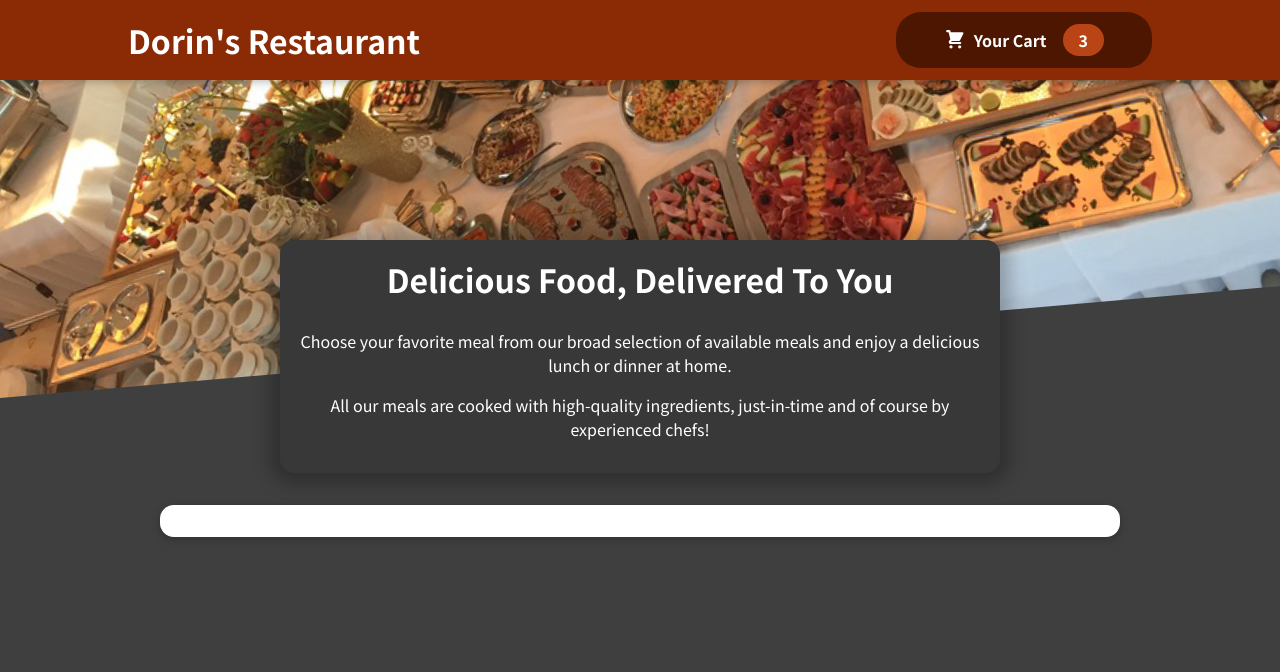
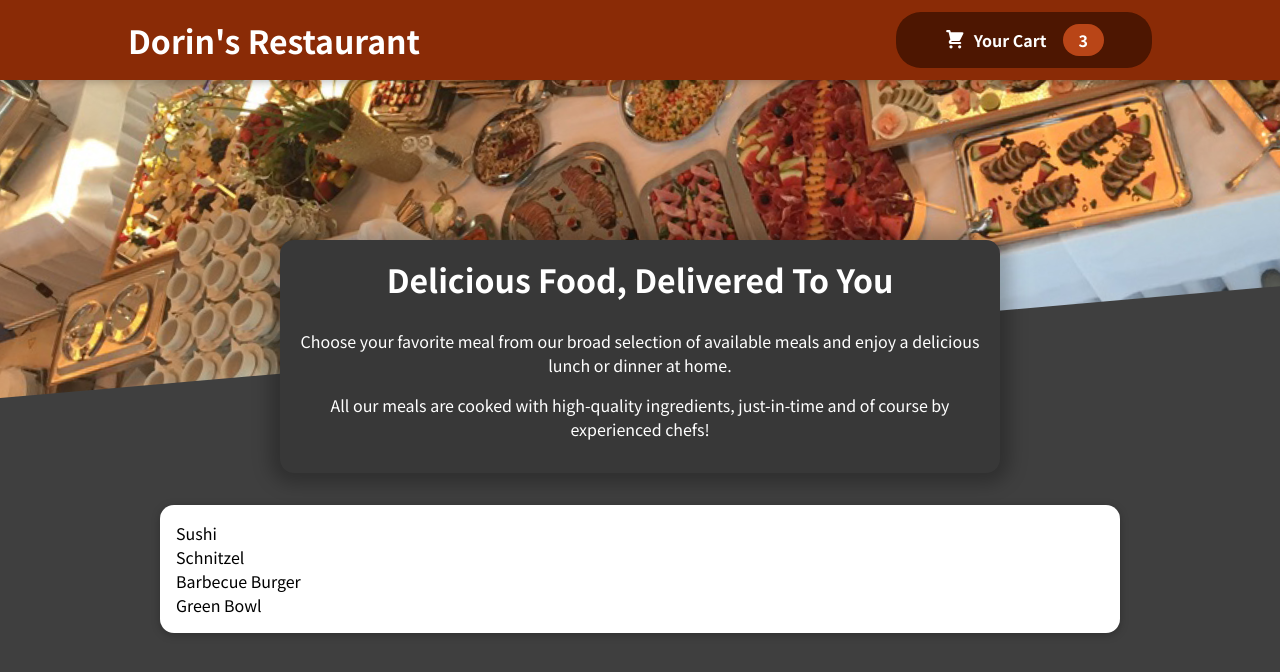
Before and after one commit to MateiDorin/food, a React (Create React App) app: page / in a window 1280 px wide. Shown: the top 672 px of the page. Built offline with nearby package versions, Linux system fonts and the light colour scheme.

Commit message:
changed the CARD component

```diff
--- a/src/components/UI/Card.js
+++ b/src/components/UI/Card.js
@@ -1,7 +1,9 @@
 import './Card.css';
 
-const Card = props => {
-    return <div className='card'>{props.chidren}</div>
+function Card (props) {
+    const classes = 'card ' + props.className;
+
+    return <div className={classes}>{props.children}</div>
 }
 
 export default Card;
```
